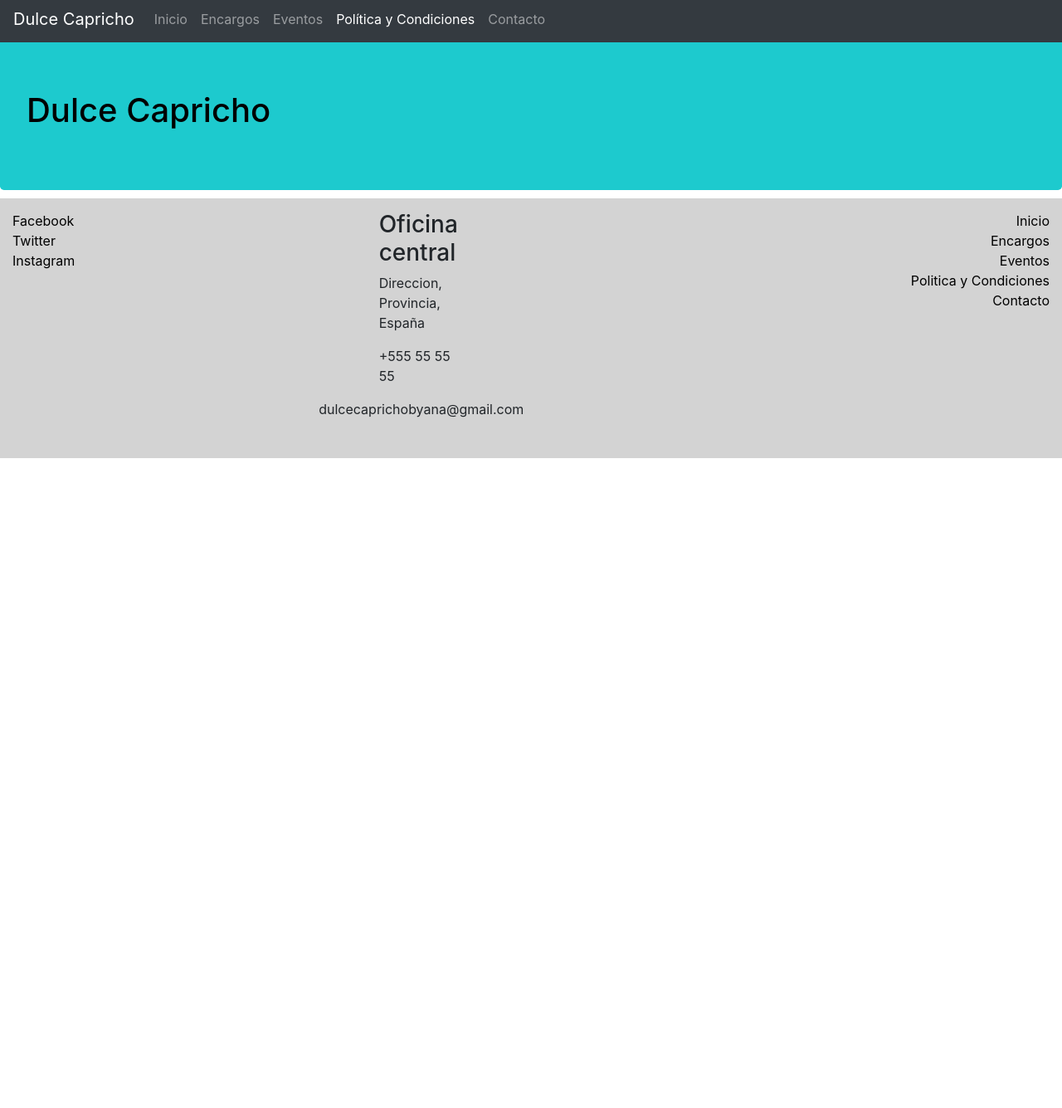
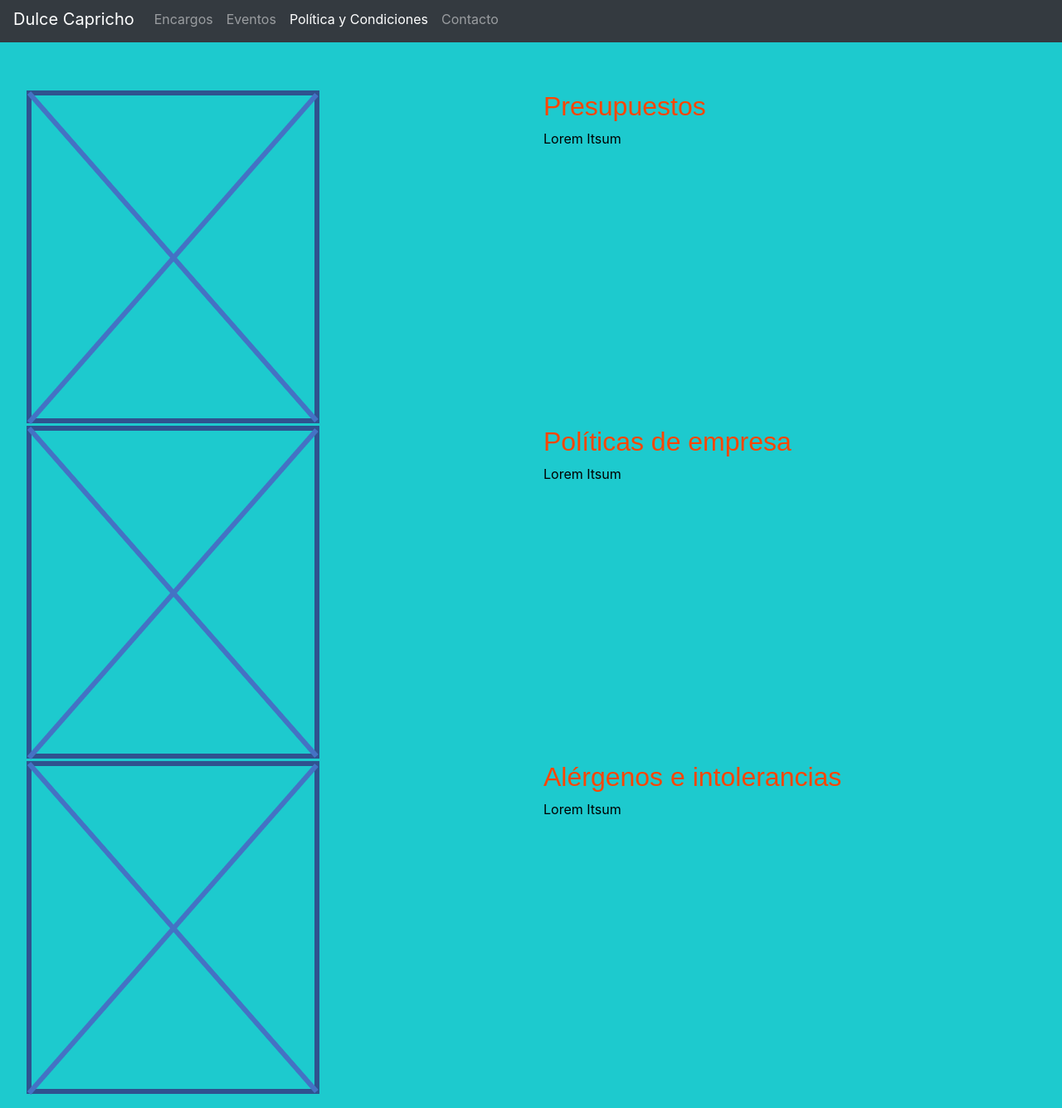
Before and after one commit to david-fgdl/DAW-I-G4, a website: page politica y condiciones.html in a window 1280 px wide. Shown: the part 5-1340 px from the top of the page at 83% size. Before the commit the page ends 800 px from the top, so only its background shows below. Drawn offline with nearby package versions, Linux system fonts and the light colour scheme.

Commit message:
política y condiciones

```diff
--- a/politica y condiciones.html
+++ b/politica y condiciones.html
@@ -22,7 +22,6 @@
           </button>
         <div class="collapse navbar-collapse" id="navbarSupportedContent">
             <ul class="navbar-nav mr-auto">
-                <li class="nav-item"><a class="nav-link" href="./index">Inicio</a></li>
                 <li class="nav-item"><a class="nav-link" href="./encargos.html">Encargos</a></li>
                 <li class="nav-item"><a class="nav-link" href="./eventos.html">Eventos</a></li>
                 <li class="nav-item active"><a class="nav-link" href="./politica y condiciones.html">Política y Condiciones</a></li>
@@ -33,7 +32,42 @@
     <!-- Jumbotron clasico -->
     <!-- ocupa el largo de la pantalla-->
     <div class="jumbotron">
-        <h1>Dulce Capricho</h1>
+        <div class="row">
+
+            <div class="col-xs-6 col-md-6 col-lg-6" id="pedido"><img src="imagenes/test.png"></div>
+            <div class="col-xs-6 col-md-6 col-lg-6" id="textoPedido">
+                <h2>Presupuestos</h2>
+                <p>Lorem Itsum</p>
+            </div>
+
+        </div>
+
+
+
+        <div class="row">
+
+            <div class="col-xs-6 col-md-6 col-lg-6" id="pedido"><img src="imagenes/test.png"></div>
+            <div class="col-xs-6 col-md-6 col-lg-6" id="textoPedido">
+                <h2>Políticas de empresa</h2>
+                <p>Lorem Itsum</p>
+            </div>
+
+        </div>
+
+
+        <div class="row">
+
+            <div class="col-xs-6 col-md-6 col-lg-6" id="pedido"><img src="imagenes/test.png"></div>
+            <div class="col-xs-6 col-md-6 col-lg-6" id="textoPedido">
+                <h2>Alérgenos e intolerancias</h2>
+                <p>Lorem Itsum</p>
+            </div>
+
+        </div>
+
+
+
+
     </div>
 
 
```
Also changed, not shown: contacto.html (+4 -1 lines), encargos.html (+2 -0 lines), eventos.html (+9 -9 lines).
